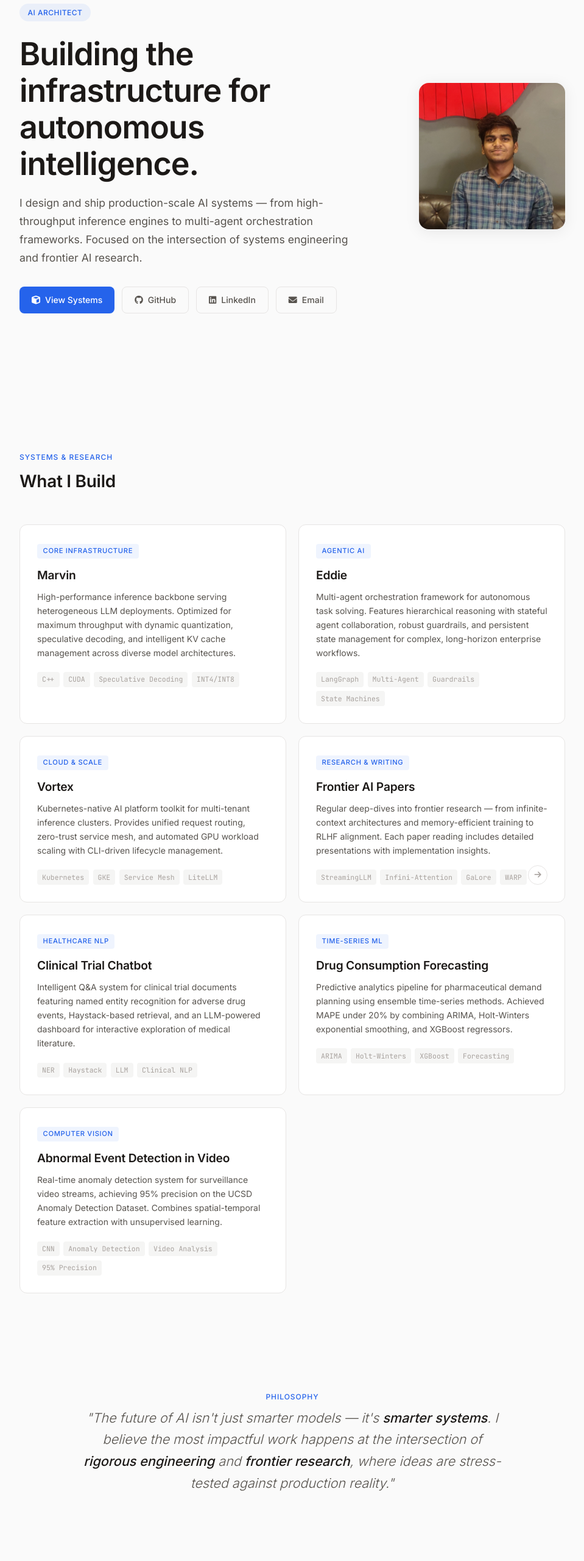
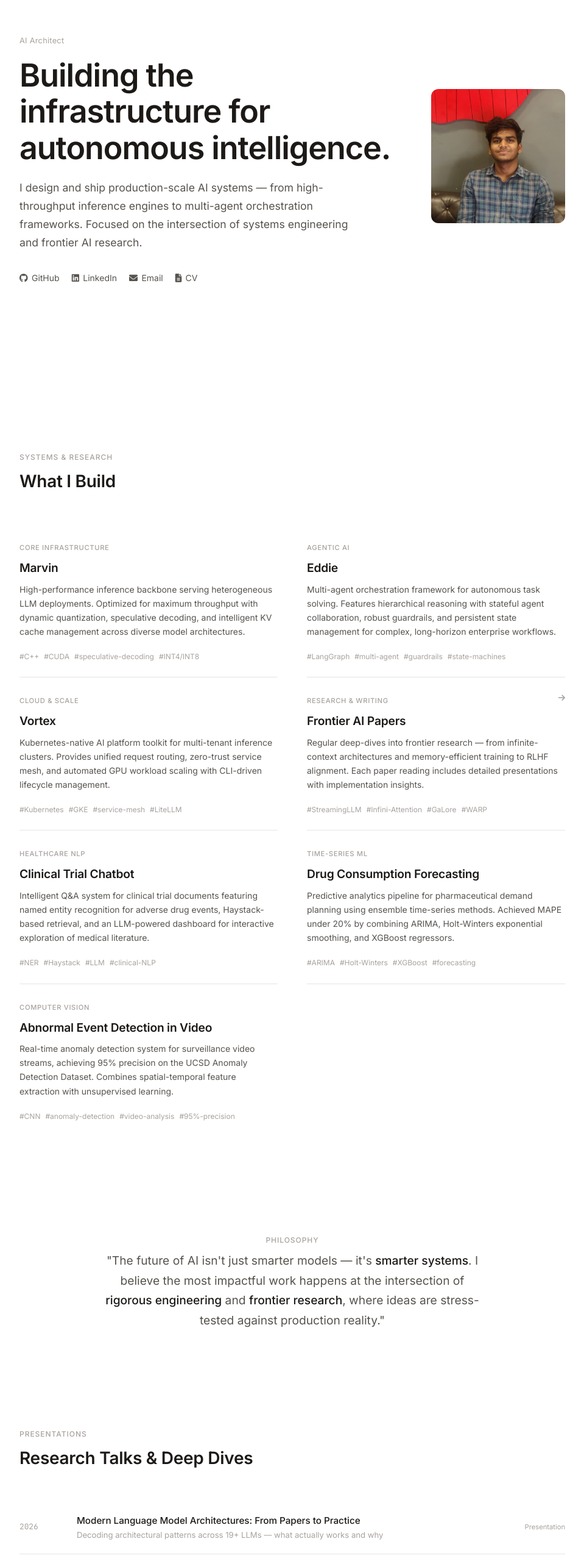
Before and after one commit to amitkumar0902/amitkumar0902.github.io, a plain HTML site: page index.html in a window 1280 px wide. Shown: the part 140-2700 px from the top of the page at 61% size, without its empty margins (160-1119 px from the left). Drawn offline with Linux system fonts and the light colour scheme.

Commit message:
font changes

```diff
--- a/index.html
+++ b/index.html
@@ -9,17 +9,12 @@
     <link rel="stylesheet" href="https://cdnjs.cloudflare.com/ajax/libs/font-awesome/6.0.0/css/all.min.css">
     <style>
         :root {
-            --bg-primary: #fafafa;
-            --bg-alt: #f5f5f4;
-            --bg-card: #ffffff;
+            --bg-primary: #ffffff;
             --accent: #2563eb;
-            --accent-hover: #1d4ed8;
-            --accent-subtle: rgba(37, 99, 235, 0.07);
             --text-primary: #1c1917;
             --text-secondary: #57534e;
             --text-muted: #a8a29e;
             --border: #e7e5e4;
-            --border-hover: #d6d3d1;
             --font-sans: 'Inter', -apple-system, BlinkMacSystemFont, sans-serif;
             --font-mono: 'JetBrains Mono', 'Fira Code', monospace;
         }
@@ -54,7 +49,7 @@
             top: 0;
             width: 100%;
             z-index: 1000;
-            background: rgba(250, 250, 250, 0.85);
+            background: rgba(255, 255, 255, 0.85);
             backdrop-filter: blur(16px);
             -webkit-backdrop-filter: blur(16px);
             border-bottom: 1px solid transparent;
@@ -121,29 +116,19 @@
         }
 
         .hero-photo img {
-            width: 240px;
-            height: 240px;
-            border-radius: 16px;
+            width: 220px;
+            height: 220px;
+            border-radius: 12px;
             object-fit: cover;
-            box-shadow: 0 4px 24px rgba(0, 0, 0, 0.08);
-            transition: box-shadow 0.3s ease;
-        }
-
-        .hero-photo img:hover {
-            box-shadow: 0 8px 32px rgba(0, 0, 0, 0.12);
         }
 
         .hero-eyebrow {
             display: inline-block;
-            padding: 0.3rem 0.85rem;
-            background: var(--accent-subtle);
-            border-radius: 100px;
-            font-size: 0.75rem;
-            font-weight: 500;
-            color: var(--accent);
-            margin-bottom: 1.5rem;
-            letter-spacing: 0.04em;
-            text-transform: uppercase;
+            font-size: 0.8rem;
+            font-weight: 400;
+            color: var(--text-muted);
+            margin-bottom: 1rem;
+            letter-spacing: 0.02em;
         }
 
         .hero h1 {
@@ -166,41 +151,24 @@
 
         .hero-links {
             display: flex;
-            gap: 0.75rem;
+            gap: 1.25rem;
             flex-wrap: wrap;
+            align-items: center;
         }
 
         .hero-links a {
             display: inline-flex;
             align-items: center;
-            gap: 0.5rem;
-            padding: 0.6rem 1.25rem;
-            border-radius: 8px;
+            gap: 0.4rem;
             text-decoration: none;
             font-size: 0.875rem;
-            font-weight: 500;
-            transition: all 0.2s ease;
+            font-weight: 400;
+            color: var(--text-secondary);
+            transition: color 0.2s ease;
         }
 
-        .btn-primary {
-            background: var(--accent);
-            color: white;
-        }
-
-        .btn-primary:hover {
-            background: var(--accent-hover);
-        }
-
-        .btn-ghost {
-            color: var(--text-secondary);
-            border: 1px solid var(--border);
-            background: transparent;
-        }
-
-        .btn-ghost:hover {
+        .hero-links a:hover {
             color: var(--text-primary);
-            border-color: var(--border-hover);
-            background: var(--bg-alt);
         }
 
         /* ── Section Layout ── */
@@ -219,7 +187,7 @@
             font-weight: 500;
             text-transform: uppercase;
             letter-spacing: 0.08em;
-            color: var(--accent);
+            color: var(--text-muted);
             margin-bottom: 0.5rem;
         }
 
@@ -234,21 +202,17 @@
         .projects-grid {
             display: grid;
             grid-template-columns: repeat(2, 1fr);
-            gap: 1.25rem;
+            gap: 0 3rem;
         }
 
         .project-card {
-            background: var(--bg-card);
-            border: 1px solid var(--border);
-            border-radius: 12px;
-            padding: 1.75rem;
-            transition: box-shadow 0.3s ease, border-color 0.3s ease;
+            padding: 1.5rem 0;
             position: relative;
+            border-bottom: 1px solid var(--border);
         }
 
-        .project-card:hover {
-            border-color: var(--border-hover);
-            box-shadow: 0 4px 20px rgba(0, 0, 0, 0.06);
+        .project-card:last-child {
+            border-bottom: none;
         }
 
         .project-badge {
@@ -257,11 +221,8 @@
             font-weight: 500;
             text-transform: uppercase;
             letter-spacing: 0.06em;
-            padding: 0.2rem 0.6rem;
-            border-radius: 4px;
-            background: var(--accent-subtle);
-            color: var(--accent);
-            margin-bottom: 0.75rem;
+            color: var(--text-muted);
+            margin-bottom: 0.5rem;
         }
 
         .project-card h3 {
@@ -281,38 +242,25 @@
         .project-tech {
             display: flex;
             flex-wrap: wrap;
-            gap: 0.4rem;
+            gap: 0.15rem 0.5rem;
         }
 
         .project-tech span {
-            font-size: 0.72rem;
-            padding: 0.2rem 0.5rem;
-            border-radius: 4px;
-            background: var(--bg-alt);
+            font-size: 0.75rem;
             color: var(--text-muted);
-            font-family: var(--font-mono);
         }
 
         .project-arrow {
             position: absolute;
-            bottom: 1.75rem;
-            right: 1.75rem;
-            width: 32px;
-            height: 32px;
-            border-radius: 50%;
-            border: 1px solid var(--border);
-            display: flex;
-            align-items: center;
-            justify-content: center;
+            top: 1.5rem;
+            right: 0;
             color: var(--text-muted);
-            transition: all 0.2s;
             font-size: 0.8rem;
+            transition: color 0.2s;
         }
 
         .project-card:hover .project-arrow {
-            background: var(--accent);
-            border-color: var(--accent);
-            color: white;
+            color: var(--text-secondary);
         }
 
         /* ── Presentations ── */
@@ -337,12 +285,8 @@
             border-bottom: none;
         }
 
-        .talk-item:hover {
-            background: var(--bg-alt);
-            margin: 0 -1rem;
-            padding-left: 1rem;
-            padding-right: 1rem;
-            border-radius: 8px;
+        .talk-item:hover .talk-info h4 {
+            color: var(--accent);
         }
 
         .talk-year {
@@ -366,9 +310,6 @@
 
         .talk-type {
             font-size: 0.7rem;
-            padding: 0.2rem 0.6rem;
-            border-radius: 4px;
-            background: var(--bg-alt);
             color: var(--text-muted);
             white-space: nowrap;
         }
@@ -406,7 +347,7 @@
             width: 11px;
             height: 11px;
             border-radius: 50%;
-            border: 2px solid var(--border-hover);
+            border: 2px solid var(--border);
             background: var(--bg-primary);
         }
 
@@ -449,37 +390,30 @@
         }
 
         .timeline-tags span {
-            font-size: 0.72rem;
-            padding: 0.15rem 0.5rem;
-            border-radius: 4px;
-            background: var(--accent-subtle);
-            color: var(--accent);
+            font-size: 0.75rem;
+            color: var(--text-muted);
         }
 
         /* ── Achievements ── */
         .achievements-grid {
             display: grid;
             grid-template-columns: repeat(2, 1fr);
-            gap: 1.25rem;
+            gap: 0 3rem;
         }
 
         .achievement-card {
-            padding: 1.5rem;
-            border-radius: 12px;
-            background: var(--bg-card);
-            border: 1px solid var(--border);
-            transition: box-shadow 0.3s ease, border-color 0.3s ease;
+            padding: 1.25rem 0;
+            border-bottom: 1px solid var(--border);
         }
 
-        .achievement-card:hover {
-            border-color: var(--border-hover);
-            box-shadow: 0 4px 20px rgba(0, 0, 0, 0.06);
+        .achievement-card:last-child {
+            border-bottom: none;
         }
 
         .achievement-year {
             font-family: var(--font-mono);
             font-size: 0.72rem;
-            color: var(--accent);
+            color: var(--text-muted);
             margin-bottom: 0.4rem;
         }
 
@@ -504,13 +438,12 @@
         }
 
         .philosophy blockquote {
-            font-size: 1.35rem;
-            font-weight: 300;
-            line-height: 1.65;
+            font-size: 1.2rem;
+            font-weight: 400;
+            line-height: 1.7;
             color: var(--text-secondary);
-            max-width: 700px;
+            max-width: 640px;
             margin: 0 auto;
-            font-style: italic;
         }
 
         .philosophy blockquote strong {
@@ -578,8 +511,8 @@
             }
 
             .hero-photo img {
-                width: 160px;
-                height: 160px;
+                width: 140px;
+                height: 140px;
             }
 
             .talk-item {
@@ -634,10 +567,10 @@
                 <h1>Building the infrastructure for autonomous intelligence.</h1>
                 <p class="hero-subtitle">I design and ship production-scale AI systems — from high-throughput inference engines to multi-agent orchestration frameworks. Focused on the intersection of systems engineering and frontier AI research.</p>
                 <div class="hero-links">
-                    <a href="#systems" class="btn-primary"><i class="fas fa-cube"></i> View Systems</a>
-                    <a href="https://github.com/amitkumar0902" target="_blank" class="btn-ghost"><i class="fab fa-github"></i> GitHub</a>
-                    <a href="https://www.linkedin.com/in/amit-kumar0902/" target="_blank" class="btn-ghost"><i class="fab fa-linkedin"></i> LinkedIn</a>
-                    <a href="mailto:ak6.amitkumar@gmail.com" class="btn-ghost"><i class="fas fa-envelope"></i> Email</a>
+                    <a href="https://github.com/amitkumar0902" target="_blank"><i class="fab fa-github"></i> GitHub</a>
+                    <a href="https://www.linkedin.com/in/amit-kumar0902/" target="_blank"><i class="fab fa-linkedin"></i> LinkedIn</a>
+                    <a href="mailto:ak6.amitkumar@gmail.com"><i class="fas fa-envelope"></i> Email</a>
+                    <a href="pubs/resume.pdf" target="_blank"><i class="fas fa-file-alt"></i> CV</a>
                 </div>
             </div>
             <div class="hero-photo fade-up">
@@ -658,7 +591,7 @@
                 <h3>Marvin</h3>
                 <p>High-performance inference backbone serving heterogeneous LLM deployments. Optimized for maximum throughput with dynamic quantization, speculative decoding, and intelligent KV cache management across diverse model architectures.</p>
                 <div class="project-tech">
-                    <span>C++</span> <span>CUDA</span> <span>Speculative Decoding</span> <span>INT4/INT8</span>
+                    <span>#C++</span> <span>#CUDA</span> <span>#speculative-decoding</span> <span>#INT4/INT8</span>
                 </div>
             </div>
 
@@ -667,7 +600,7 @@
                 <h3>Eddie</h3>
                 <p>Multi-agent orchestration framework for autonomous task solving. Features hierarchical reasoning with stateful agent collaboration, robust guardrails, and persistent state management for complex, long-horizon enterprise workflows.</p>
                 <div class="project-tech">
-                    <span>LangGraph</span> <span>Multi-Agent</span> <span>Guardrails</span> <span>State Machines</span>
+                    <span>#LangGraph</span> <span>#multi-agent</span> <span>#guardrails</span> <span>#state-machines</span>
                 </div>
             </div>
 
@@ -676,7 +609,7 @@
                 <h3>Vortex</h3>
                 <p>Kubernetes-native AI platform toolkit for multi-tenant inference clusters. Provides unified request routing, zero-trust service mesh, and automated GPU workload scaling with CLI-driven lifecycle management.</p>
                 <div class="project-tech">
-                    <span>Kubernetes</span> <span>GKE</span> <span>Service Mesh</span> <span>LiteLLM</span>
+                    <span>#Kubernetes</span> <span>#GKE</span> <span>#service-mesh</span> <span>#LiteLLM</span>
                 </div>
             </div>
 
@@ -685,7 +618,7 @@
                 <h3>Frontier AI Papers</h3>
                 <p>Regular deep-dives into frontier research — from infinite-context architectures and memory-efficient training to RLHF alignment. Each paper reading includes detailed presentations with implementation insights.</p>
                 <div class="project-tech">
-                    <span>StreamingLLM</span> <span>Infini-Attention</span> <span>GaLore</span> <span>WARP</span>
+                    <span>#StreamingLLM</span> <span>#Infini-Attention</span> <span>#GaLore</span> <span>#WARP</span>
                 </div>
                 <div class="project-arrow"><i class="fas fa-arrow-right"></i></div>
             </div>
@@ -695,7 +628,7 @@
                 <h3>Clinical Trial Chatbot</h3>
                 <p>Intelligent Q&A system for clinical trial documents featuring named entity recognition for adverse drug events, Haystack-based retrieval, and an LLM-powered dashboard for interactive exploration of medical literature.</p>
                 <div class="project-tech">
-                    <span>NER</span> <span>Haystack</span> <span>LLM</span> <span>Clinical NLP</span>
+                    <span>#NER</span> <span>#Haystack</span> <span>#LLM</span> <span>#clinical-NLP</span>
                 </div>
             </div>
 
@@ -704,7 +637,7 @@
                 <h3>Drug Consumption Forecasting</h3>
                 <p>Predictive analytics pipeline for pharmaceutical demand planning using ensemble time-series methods. Achieved MAPE under 20% by combining ARIMA, Holt-Winters exponential smoothing, and XGBoost regressors.</p>
                 <div class="project-tech">
-                    <span>ARIMA</span> <span>Holt-Winters</span> <span>XGBoost</span> <span>Forecasting</span>
+                    <span>#ARIMA</span> <span>#Holt-Winters</span> <span>#XGBoost</span> <span>#forecasting</span>
                 </div>
             </div>
 
@@ -713,7 +646,7 @@
                 <h3>Abnormal Event Detection in Video</h3>
                 <p>Real-time anomaly detection system for surveillance video streams, achieving 95% precision on the UCSD Anomaly Detection Dataset. Combines spatial-temporal feature extraction with unsupervised learning.</p>
                 <div class="project-tech">
-                    <span>CNN</span> <span>Anomaly Detection</span> <span>Video Analysis</span> <span>95% Precision</span>
+                    <span>#CNN</span> <span>#anomaly-detection</span> <span>#video-analysis</span> <span>#95%-precision</span>
                 </div>
             </div>
         </div>
@@ -820,7 +753,7 @@
                 <div class="timeline-org">e42.ai</div>
                 <div class="timeline-desc">Architecting enterprise-grade AI systems and defining technical strategy for next-generation autonomous intelligence platforms. Driving cross-functional alignment on AI infrastructure, multi-agent frameworks, and scalable LLM deployment.</div>
                 <div class="timeline-tags">
-                    <span>AI Architecture</span> <span>System Design</span> <span>Technical Strategy</span> <span>LLM Infrastructure</span>
+                    <span>#AI-architecture</span> <span>#system-design</span> <span>#technical-strategy</span> <span>#LLM-infrastructure</span>
                 </div>
             </div>
             <div class="timeline-item">
@@ -829,7 +762,7 @@
                 <div class="timeline-org">e42.ai</div>
                 <div class="timeline-desc">Leading architecture and deployment of production-scale generative AI platforms. Directing multi-agent systems research, distributed inference infrastructure, and LLM serving pipelines. Mentoring engineers across the full GenAI stack.</div>
                 <div class="timeline-tags">
-                    <span>Distributed Systems</span> <span>Autonomous Agents</span> <span>LLM Serving</span> <span>System Design</span>
+                    <span>#distributed-systems</span> <span>#autonomous-agents</span> <span>#LLM-serving</span> <span>#system-design</span>
                 </div>
             </div>
             <div class="timeline-item">
@@ -838,7 +771,7 @@
                 <div class="timeline-org">e42.ai</div>
                 <div class="timeline-desc">Developed and deployed NLP models for enterprise AI products. Built conversational AI pipelines, intent recognition systems, and information extraction modules at production scale.</div>
                 <div class="timeline-tags">
-                    <span>NLP</span> <span>Conversational AI</span> <span>Information Extraction</span> <span>Production ML</span>
+                    <span>#NLP</span> <span>#conversational-AI</span> <span>#information-extraction</span> <span>#production-ML</span>
                 </div>
             </div>
             <div class="timeline-item">
@@ -847,7 +780,7 @@
                 <div class="timeline-org">Circlebase (Clinical NLP)</div>
                 <div class="timeline-desc">Joined as intern, promoted to full-time. Built entity recognition pipelines for social determinants of health and drug relations. Designed production NLP services and deployment infrastructure.</div>
                 <div class="timeline-tags">
-                    <span>NLP</span> <span>Entity Recognition</span> <span>Production ML</span>
+                    <span>#NLP</span> <span>#entity-recognition</span> <span>#production-ML</span>
                 </div>
             </div>
             <div class="timeline-item">
@@ -856,7 +789,7 @@
                 <div class="timeline-org">Omdena — Internet & Jurisdiction Policy Network</div>
                 <div class="timeline-desc">Built knowledge graph pipelines and NLP-driven triplet extractors for policy document analysis. Contributed to the Datasphere framework by developing text classification and information extraction tools for internet governance datasets.</div>
                 <div class="timeline-tags">
-                    <span>Knowledge Graphs</span> <span>NLP</span> <span>Information Extraction</span> <span>Triplet Extractors</span>
+                    <span>#knowledge-graphs</span> <span>#NLP</span> <span>#information-extraction</span> <span>#triplet-extractors</span>
                 </div>
             </div>
             <div class="timeline-item">
```
